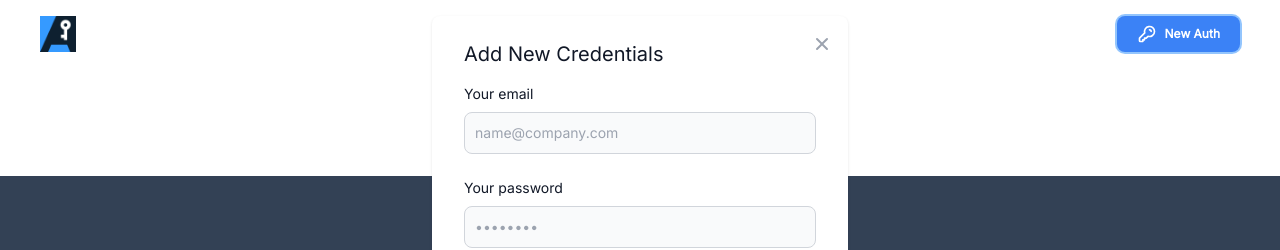
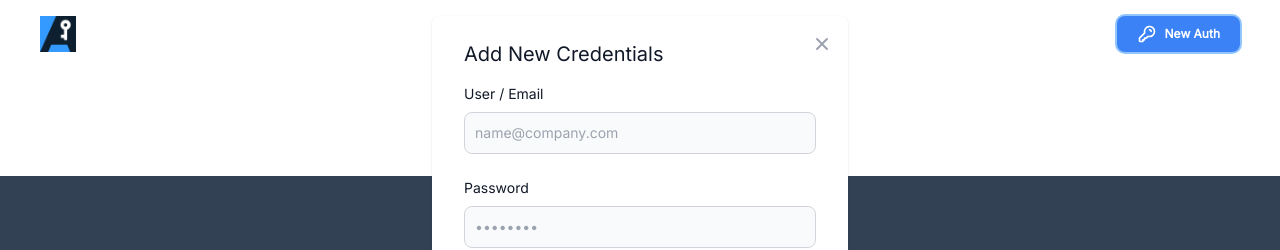
Before and after one commit to carlo-sciuto/authsaver, a React (Vite) app: page / in a window 1280 px wide. Both pictures are taken after a click on the button "New Auth". Shown: the top 250 px of the page. Built offline with nearby package versions, Linux system fonts and the light colour scheme.

Commit message:
added Toaster

```diff
--- a/package.json
+++ b/package.json
@@ -13,6 +13,7 @@
     "dotenv": "^16.0.1",
     "react": "^18.0.0",
     "react-dom": "^18.0.0",
+    "react-hot-toast": "^2.2.0",
     "react-redux": "^8.0.2",
     "redux-persist": "^6.0.0",
     "sass": "^1.53.0",
--- a/src/App.tsx
+++ b/src/App.tsx
@@ -2,6 +2,7 @@ import React from "react";
 import "@fontsource/inter";
 import Topbar from "./skeleton/TopBar";
 import AccountContent from "./skeleton/AccountContent";
+import { Toaster } from "react-hot-toast";
 
 function App() {
   const [isDarkMode, setDarkMode] = React.useState(false);
@@ -13,6 +14,14 @@ function App() {
     <div className="min-h-screen bg-slate-700">
       <Topbar />
       <AccountContent />
+      <Toaster
+        position="bottom-right"
+        toastOptions={{
+          style: {
+            fontSize: "1rem",
+          },
+        }}
+      />
     </div>
   );
 }
--- a/src/components/AuthModal.tsx
+++ b/src/components/AuthModal.tsx
@@ -1,4 +1,6 @@
-import React from "react";
+import React, { useState, FormEvent } from "react";
+import toast from "react-hot-toast";
+import { useDispatch } from "react-redux";
 
 type Props = {
   type: string;
@@ -7,8 +9,20 @@ type Props = {
 };
 
 function AuthModal({ type, modalOpen, setModalOpen }: Props) {
+  const dispatch = useDispatch();
+  const [user, setUser] = useState("");
+  const [pass, setPass] = useState("");
+  const [site, setSite] = useState("");
+
+  const handleSubmit = (e: FormEvent) => {
+    e.preventDefault();
+    if (user === "" || pass === "" || site === "") {
+      toast.error("All fields are required");
+    }
+  };
+
   return (
-    <div>
+    <>
       {modalOpen && (
         <div
           tabIndex={-1}
@@ -39,13 +53,13 @@ function AuthModal({ type, modalOpen, setModalOpen }: Props) {
                 <h3 className="mb-4 text-xl font-medium text-gray-900 dark:text-white">
                   Add New Credentials
                 </h3>
-                <form className="space-y-6" action="#">
+                <form className="space-y-6" onSubmit={(e) => handleSubmit(e)}>
                   <div>
                     <label
                       htmlFor="email"
                       className="block mb-2 text-sm font-medium text-gray-900 dark:text-gray-300"
                     >
-                      Your email
+                      User / Email
                     </label>
                     <input
                       type="email"
@@ -53,7 +67,8 @@ function AuthModal({ type, modalOpen, setModalOpen }: Props) {
                       id="email"
                       className="bg-gray-50 border border-gray-300 text-gray-900 text-sm rounded-lg focus:ring-blue-500 focus:border-blue-500 block w-full p-2.5 dark:bg-gray-600 dark:border-gray-500 dark:placeholder-gray-400 dark:text-white"
                       placeholder="name@company.com"
-                      required
+                      value={user}
+                      onChange={(e) => setUser(e.target.value)}
                     />
                   </div>
                   <div>
@@ -61,7 +76,7 @@ function AuthModal({ type, modalOpen, setModalOpen }: Props) {
                       htmlFor="password"
                       className="block mb-2 text-sm font-medium text-gray-900 dark:text-gray-300"
                     >
-                      Your password
+                      Password
                     </label>
                     <input
                       type="password"
@@ -69,7 +84,8 @@ function AuthModal({ type, modalOpen, setModalOpen }: Props) {
                       id="password"
                       placeholder="••••••••"
                       className="bg-gray-50 border border-gray-300 text-gray-900 text-sm rounded-lg focus:ring-blue-500 focus:border-blue-500 block w-full p-2.5 dark:bg-gray-600 dark:border-gray-500 dark:placeholder-gray-400 dark:text-white"
-                      required
+                      value={pass}
+                      onChange={(e) => setPass(e.target.value)}
                     />
                   </div>
                   <div>
@@ -85,7 +101,8 @@ function AuthModal({ type, modalOpen, setModalOpen }: Props) {
                       id="url"
                       placeholder="https://"
                       className="bg-gray-50 border border-gray-300 text-gray-900 text-sm rounded-lg focus:ring-blue-500 focus:border-blue-500 block w-full p-2.5 dark:bg-gray-600 dark:border-gray-500 dark:placeholder-gray-400 dark:text-white"
-                      required
+                      value={site}
+                      onChange={(e) => setSite(e.target.value)}
                     />
                   </div>
 
@@ -101,7 +118,7 @@ function AuthModal({ type, modalOpen, setModalOpen }: Props) {
           </div>
         </div>
       )}
-    </div>
+    </>
   );
 }
 
--- a/src/skeleton/AccountContent.tsx
+++ b/src/skeleton/AccountContent.tsx
@@ -1,4 +1,4 @@
-import React, { useState } from "react";
+import React from "react";
 import { useSelector } from "react-redux";
 import { selectAccounts } from "../selectors/account.selectors";
 import { Auth } from "../reducers/account.reducer";
--- a/src/skeleton/TopBar.tsx
+++ b/src/skeleton/TopBar.tsx
@@ -1,8 +1,4 @@
 import React, { useState } from "react";
-import styles from "../styles/app.module.scss";
-import { useDispatch } from "react-redux";
-import { v4 as uuidv4 } from "uuid";
-import * as accountActions from "../actions/account.actions";
 import NewAuth from "../components/NewAuth";
 import { AppContainer } from "../styles/styles";
 import AuthModal from "../components/AuthModal";
```
Also changed, not shown: 1 other file (tests, documents, lock files or other folders).
